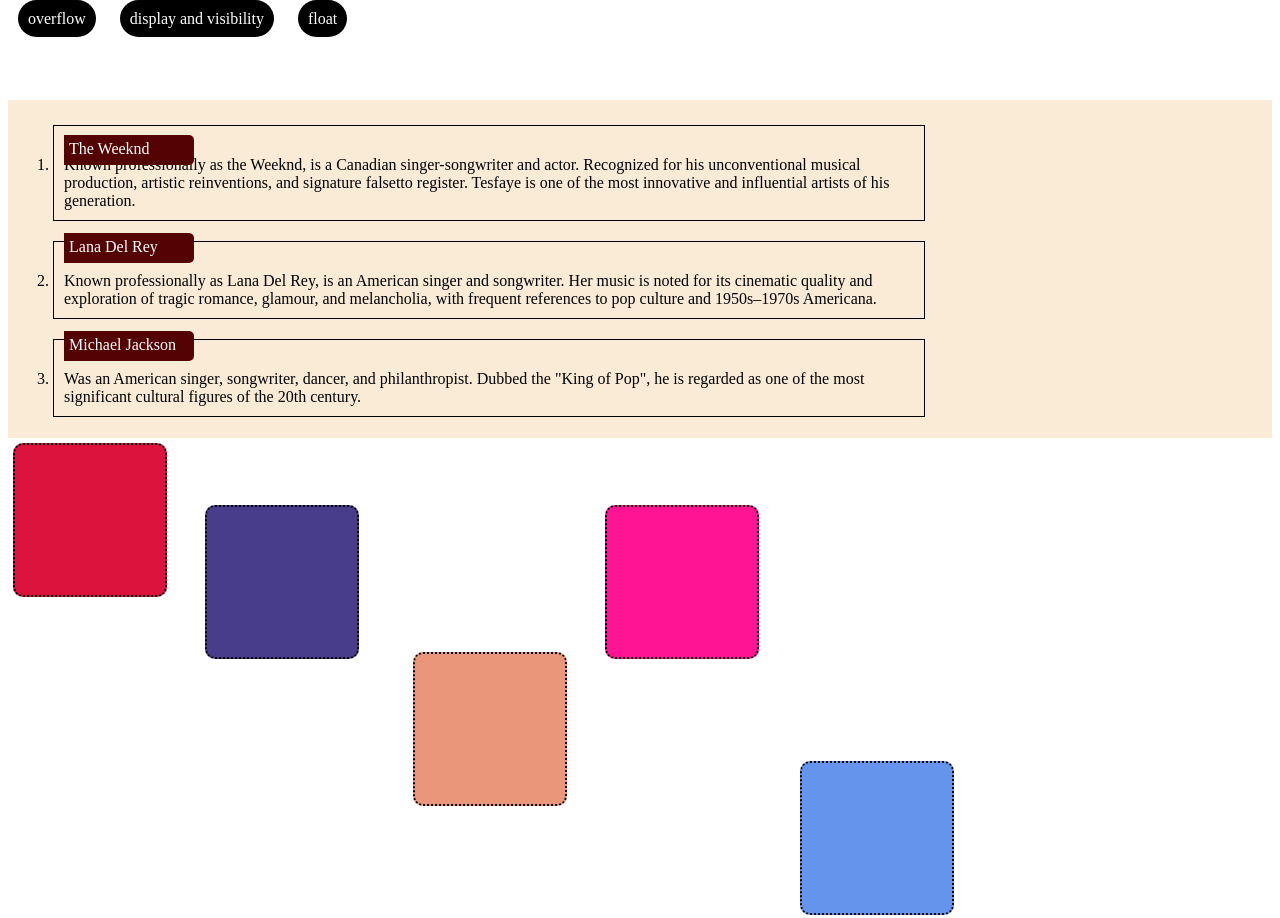
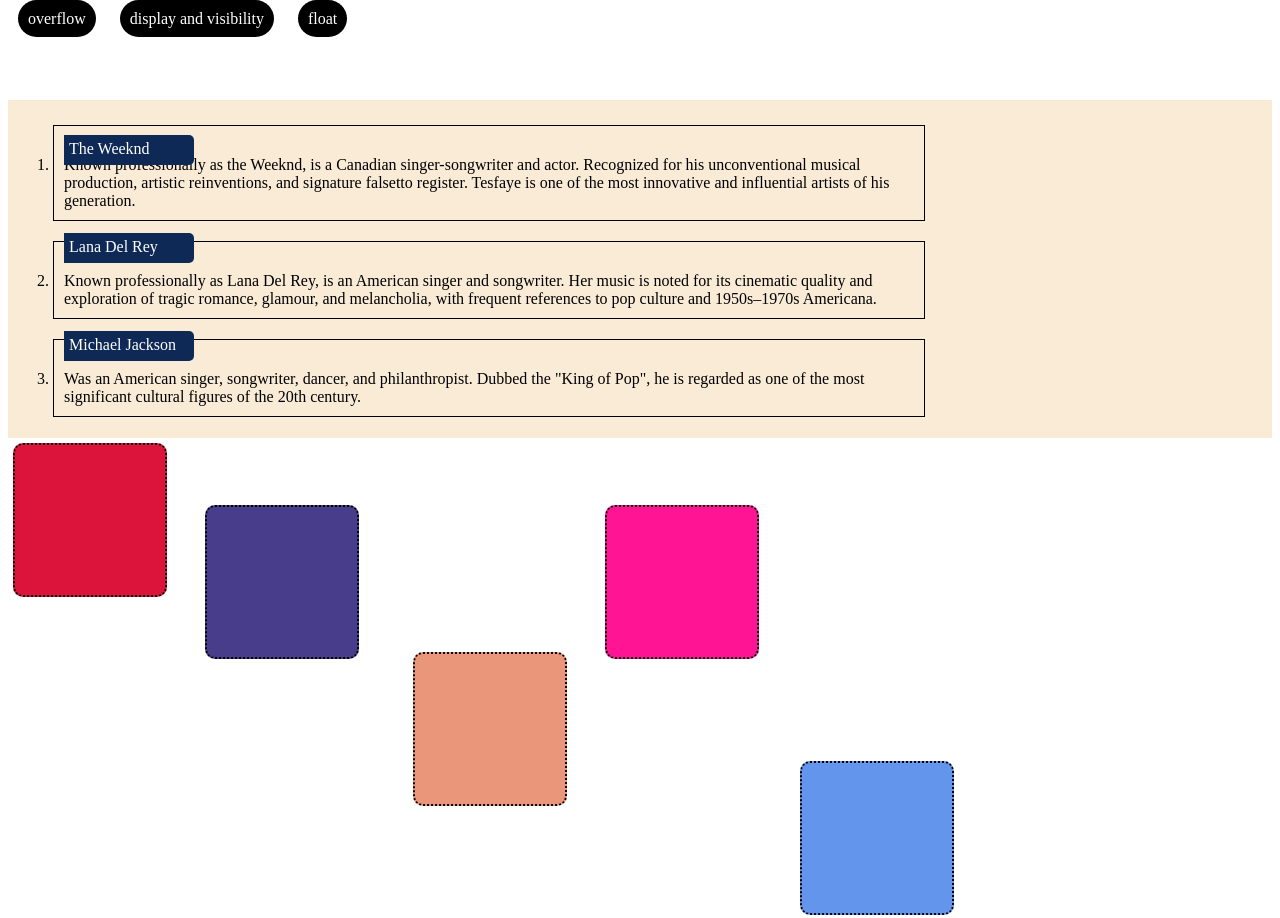
Before and after one commit to darina-kaminska/homework, a plain HTML site: page l5/page1.html in a window 1280 px wide. Shown: the top 918 px of the page. Drawn offline with Linux system fonts and the light colour scheme.

Commit message:
5th commit. Changet the color

```diff
--- a/l5/page1.html
+++ b/l5/page1.html
@@ -31,7 +31,7 @@
             list-style-type:decimal;
         }
         .name {
-            background-color: rgb(84, 3, 3);
+            background-color: rgb(15, 41, 86);
             width: 120px;
             height: 20px;
             border-radius: 0px 5px 5px 0px;
```
